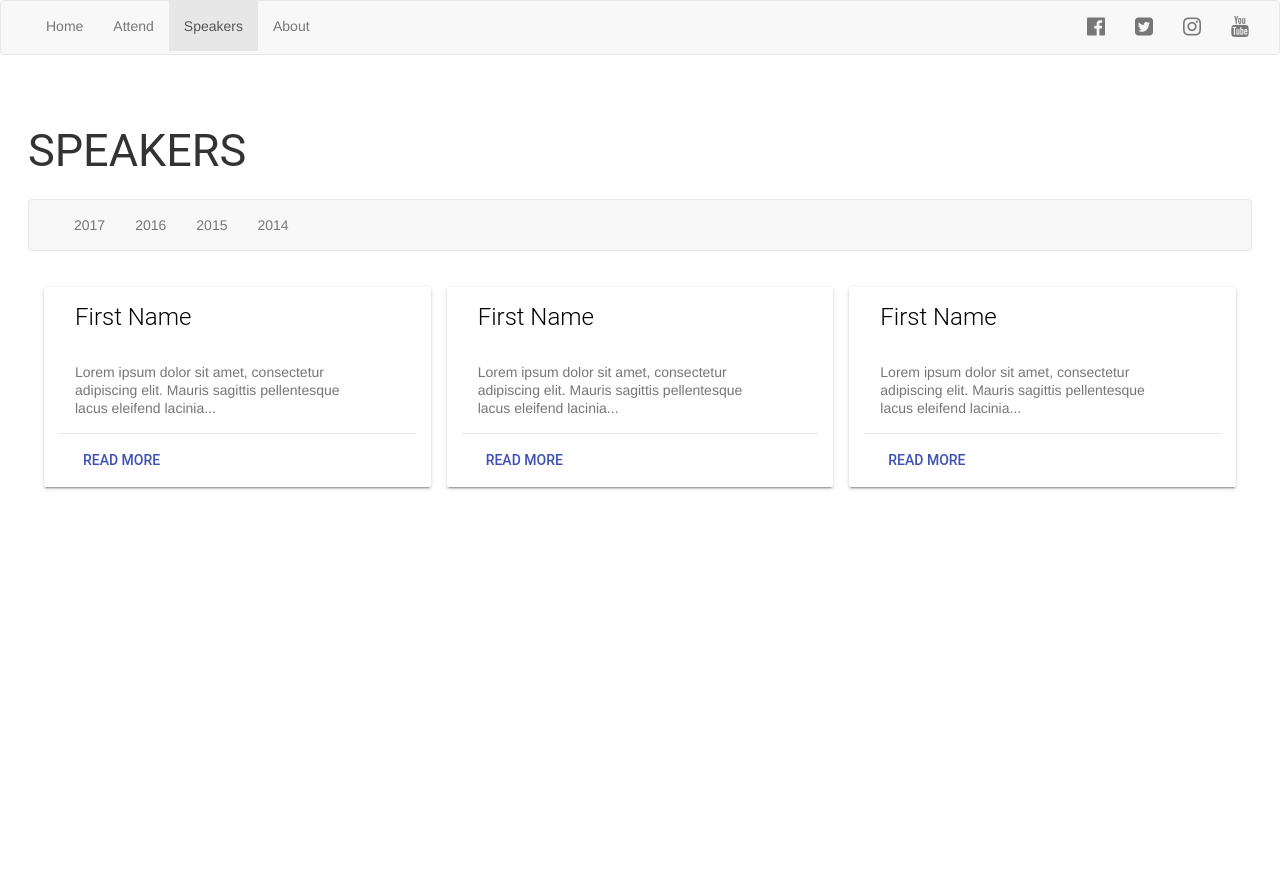
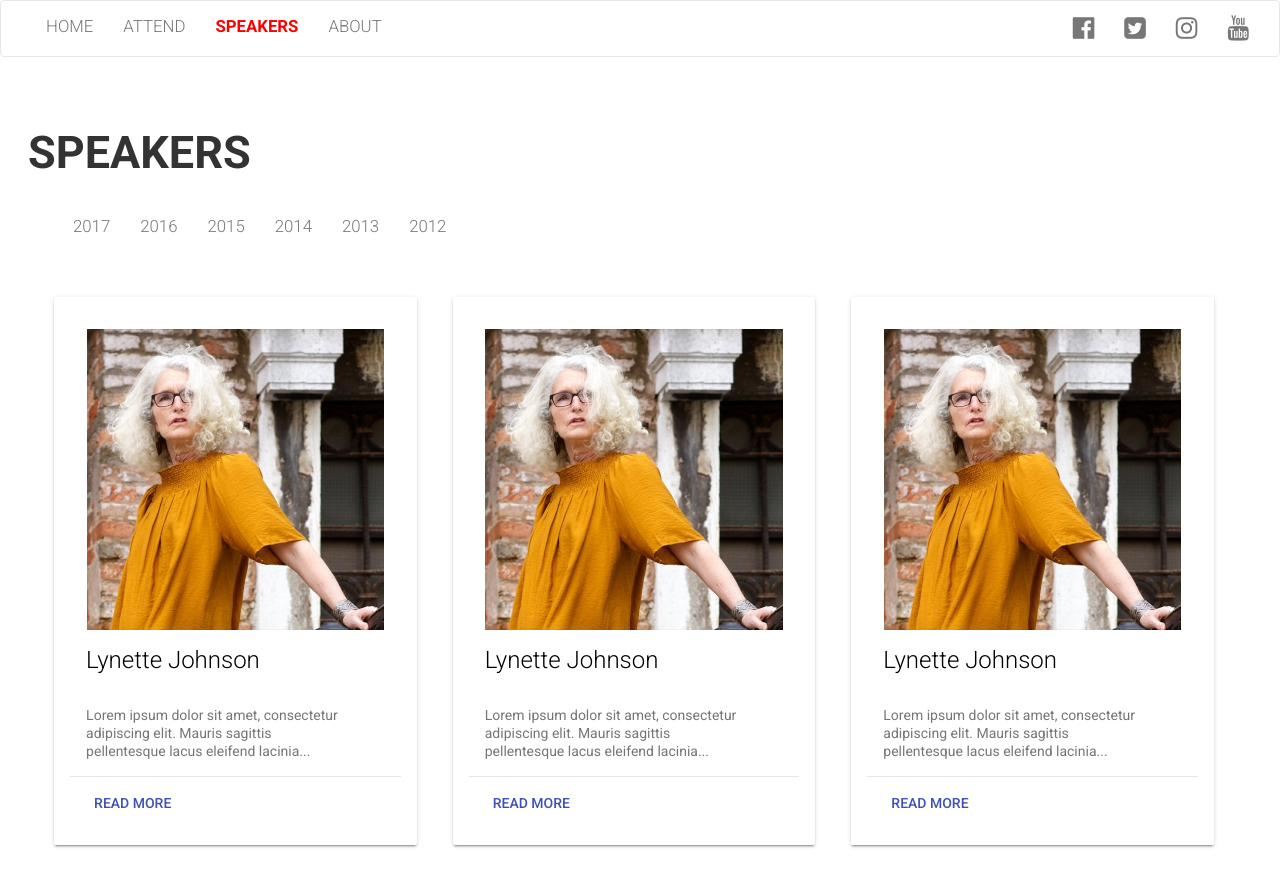
Before and after one commit to jliang9/TEDxWebsite2017, a plain HTML site: page speakers.html in a window 1280 px wide. Before the commit the page ends 800 px from the top, so only its background shows below. Drawn offline with nearby package versions, Linux system fonts and the light colour scheme.

Commit message:
Modified navbar, cards. Added functionality to view speakers by year

```diff
--- a/css/style.css
+++ b/css/style.css
@@ -9,7 +9,7 @@ section {
 .trapezoid {
     height: 0;
     width: 60%;
-    border-bottom: 55em solid #ec3504;
+    border-bottom: 100vh solid #ec3504;
     border-left: 25em solid transparent;
     border-right: 0em solid transparent;
     float: right;
@@ -22,6 +22,7 @@ section {
     height: 100%;
     width: 100%;
     background-color: rgba(0,0,0,0.5);
+    position: fixed;
     z-index: 10;
 }
 
@@ -36,3 +37,63 @@ section {
 .hide {
     display: none;
 }
+
+.navbar {
+    background: none;
+}
+
+body {
+    font-family: Roboto !important;
+}
+
+.active {
+    background: none;
+    font-weight: bold;
+    color: red !important;
+}
+
+li a {
+    font-weight: 300;
+    font-size: 1.2em;
+}
+
+.navbar-default .navbar-nav>.active>a {
+    color: red;
+    background: none;
+    font-weight: bold;
+}
+
+section h2 {
+    font-weight: 700;
+}
+
+div.mdl-card__media img {
+    position: relative;
+    width: 90%;
+    display: block;
+    margin-top: 1em;
+    margin-left: auto;
+    margin-right: auto;
+}
+
+.mdl-card__media {
+    background-color: transparent !important;
+}
+
+@media (min-width: 840px) {
+    .mdl-cell.mdl-cell--4-col.demo-card-wide.mdl-card.mdl-shadow--2dp  {
+        width: 30%;
+        margin: 1.5%;
+        padding: 1em;
+    }
+}
+
+
+#navbar-year {
+    border: none;
+
+}
+
+#navbar-main {
+
+}
--- a/js/app.js
+++ b/js/app.js
@@ -18,35 +18,32 @@ for (var i = 0; i < readMore.length; i++) {
     addHide(button);
 }
 
-/* var years = [document.querySelector("#2017"), document.querySelector("#2016"), document.querySelector("#2015"), document.querySelector("#2014")];
-var allSpeakers = document.querySelectorAll(".mdl-card")
-for (var j = 0; j < years.length; j++) {
-    var year = years[i];
-    var cssVar = 2017 - i;
-    year.addEventListener("click", function showSpeakers() {
-        makeInactive(years, cssVar);
-        showSpeakersHelper("speaker-" + cssVar);
+var years = [document.querySelector("#year-2017"), document.querySelector("#year-2016"), document.querySelector("#year-2015"), document.querySelector("#year-2014"), document.querySelector("#year-2013"), document.querySelector("#year-2012")];
+var allSpeakers = document.querySelectorAll(".mdl-cell.mdl-cell--4-col.demo-card-wide.mdl-card.mdl-shadow--2dp");
+
+for (var i = 0; i < years.length; i++) {
+    years[i].addEventListener("click", function showSpeakersByYear() {
+        var classListLength = this.classList.length;
+        showActiveYear(this);
+        showSpeakers(2017 - years.indexOf(this));
     });
 }
 
-function makeInactive(array, activeName) {
-    for (var i = 0; i < array.length; i++) {
-        var item = array[i];
-        if (item.id == activeName) {
-            item.classList.add("active");
-        } else {
-            item.classList.remove("active");
-        }
+function showActiveYear(year) {
+    for (var j = 0; j < years.length; j++) {
+        years[j].classList.remove("active");
     }
+    year.classList.add("active");
+
 }
 
-function showSpeakersHelper(className) {
-    for (int i = 0; i < allSpeakers.length; i++) {
+function showSpeakers(speakerYear) {
+    for (var i = 0; i < allSpeakers.length; i++) {
         var speaker = allSpeakers[i];
-        if (speaker.classList.contains(className)) {
+        if (speaker.classList.contains("speaker-" + speakerYear)) {
             speaker.classList.remove("hide");
         } else {
             speaker.classList.add("hide");
         }
     }
-} */
+}
--- a/speakers.html
+++ b/speakers.html
@@ -13,18 +13,19 @@
         <script src="https://maxcdn.bootstrapcdn.com/bootstrap/3.3.7/js/bootstrap.min.js" integrity="sha384-Tc5IQib027qvyjSMfHjOMaLkfuWVxZxUPnCJA7l2mCWNIpG9mGCD8wGNIcPD7Txa" crossorigin="anonymous"></script>
         <link rel="stylesheet" href="https://fonts.googleapis.com/icon?family=Material+Icons">
         <link rel="stylesheet" href="https://code.getmdl.io/1.3.0/material.indigo-pink.min.css">
+        <link rel="stylesheet" href="https://fonts.googleapis.com/css?family=Roboto:300,400,500,700" type="text/css">
         <script defer src="https://code.getmdl.io/1.3.0/material.min.js"></script>
     </head>
     <body>
-        <nav class="navbar navbar-default">
+        <nav class="navbar navbar-default" id ="main-navbar">
             <div class="container-fluid">
                 <!-- Collect the nav links, forms, and other content for toggling -->
                 <div class="collapse navbar-collapse" id="bs-example-navbar-collapse-1">
                     <ul class="nav navbar-nav">
-                        <li><a href="index.html">Home <span class="sr-only">(current)</span></a></li>
-                        <li><a href="attend.html">Attend</a></li>
-                        <li class="active"><a href="speakers.html">Speakers</a></li>
-                        <li><a href="about.html">About</a></li>
+                        <li><a href="index.html">HOME <span class="sr-only">(current)</span></a></li>
+                        <li><a href="attend.html">ATTEND</a></li>
+                        <li class="active"><a href="speakers.html">SPEAKERS</a></li>
+                        <li><a href="about.html">ABOUT</a></li>
                     </ul>
                     <ul class="nav navbar-nav navbar-right">
                         <li><a href="#"><i class="fa fa-facebook-official" aria-hidden="true"></i></a></li>
@@ -40,23 +41,28 @@
         <section>
             <h2> SPEAKERS </h2>
             <div class="overlay hide"> </div>
-            <div class="container-fluid navbar navbar-default">
+            <div class="container-fluid navbar navbar-default" id="navbar-year">
                 <!-- Collect the nav links, forms, and other content for toggling -->
                 <div class="collapse navbar-collapse" id="bs-example-navbar-collapse-1">
                     <ul class="nav navbar-nav">
-                        <li id="2017"><a href="#">2017<span class="sr-only">(current)</span></a></li>
-                        <li id="2016"><a href="#">2016</a></li>
-                        <li id="2015"><a href="#">2015</a></li>
-                        <li id="2014"><a href="#">2014</a></li>
+                        <li id="year-2017"><a href="#">2017<span class="sr-only">(current)</span></a></li>
+                        <li id="year-2016"><a href="#">2016</a></li>
+                        <li id="year-2015"><a href="#">2015</a></li>
+                        <li id="year-2014"><a href="#">2014</a></li>
+                        <li id="year-2013"><a href="#">2013</a></li>
+                        <li id="year-2012"><a href="#">2012</a></li>
                     </ul>
                 </div>
                 <!-- /.navbar-collapse -->
             </div>
             <!-- /.container-fluid -->
             <div class="mdl-grid">
-                <div class="mdl-cell mdl-cell--4-col demo-card-wide mdl-card mdl-shadow--2dp col-md-4 speaker-2017">
+                <div class="mdl-cell mdl-cell--4-col demo-card-wide mdl-card mdl-shadow--2dp speaker-2016">
+                    <div class="mdl-card__media">
+                        <img src="./media/speakers-2016/lynette-johnson.jpg" alt="">
+                    </div>
                     <div class="mdl-card__title">
-                        <h2 class="mdl-card__title-text">First Name</h2>
+                        <h2 class="mdl-card__title-text">Lynette Johnson</h2>
                     </div>
                     <div class="mdl-card__supporting-text">
                         Lorem ipsum dolor sit amet, consectetur adipiscing elit.
@@ -68,9 +74,13 @@
                         </a>
                     </div>
                 </div>
-                <div class="mdl-cell mdl-cell--4-col demo-card-wide mdl-card mdl-shadow--2dp col-md-4 speaker-2016">
+
+                <div class="mdl-cell mdl-cell--4-col demo-card-wide mdl-card mdl-shadow--2dp speaker-2016">
+                    <div class="mdl-card__media">
+                        <img src="./media/speakers-2016/lynette-johnson.jpg" alt="">
+                    </div>
                     <div class="mdl-card__title">
-                        <h2 class="mdl-card__title-text">First Name</h2>
+                        <h2 class="mdl-card__title-text">Lynette Johnson</h2>
                     </div>
                     <div class="mdl-card__supporting-text">
                         Lorem ipsum dolor sit amet, consectetur adipiscing elit.
@@ -82,9 +92,13 @@
                         </a>
                     </div>
                 </div>
-                <div class="mdl-cell mdl-cell--4-col demo-card-wide mdl-card mdl-shadow--2dp col-md-4 speaker-2016">
+
+                <div class="mdl-cell mdl-cell--4-col demo-card-wide mdl-card mdl-shadow--2dp speaker-2016">
+                    <div class="mdl-card__media">
+                        <img src="./media/speakers-2016/lynette-johnson.jpg" alt="">
+                    </div>
                     <div class="mdl-card__title">
-                        <h2 class="mdl-card__title-text">First Name</h2>
+                        <h2 class="mdl-card__title-text">Lynette Johnson</h2>
                     </div>
                     <div class="mdl-card__supporting-text">
                         Lorem ipsum dolor sit amet, consectetur adipiscing elit.
@@ -96,6 +110,8 @@
                         </a>
                     </div>
                 </div>
+
+
             </div>
         </section>
         <div class="trapezoid modal hide"></div>
```
Also changed, not shown: media/speakers-2016/lynette-johnson.jpg (added).
